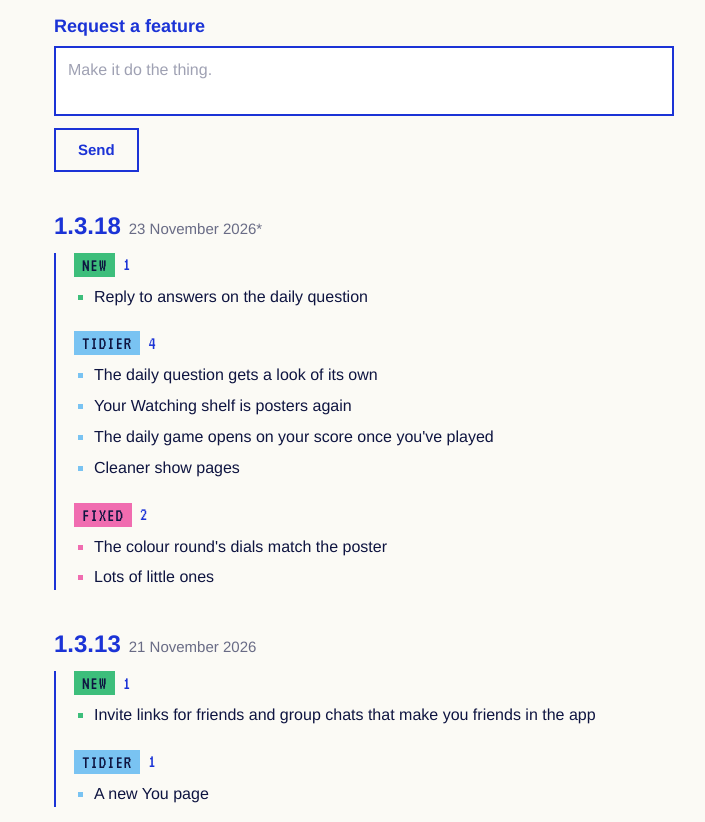
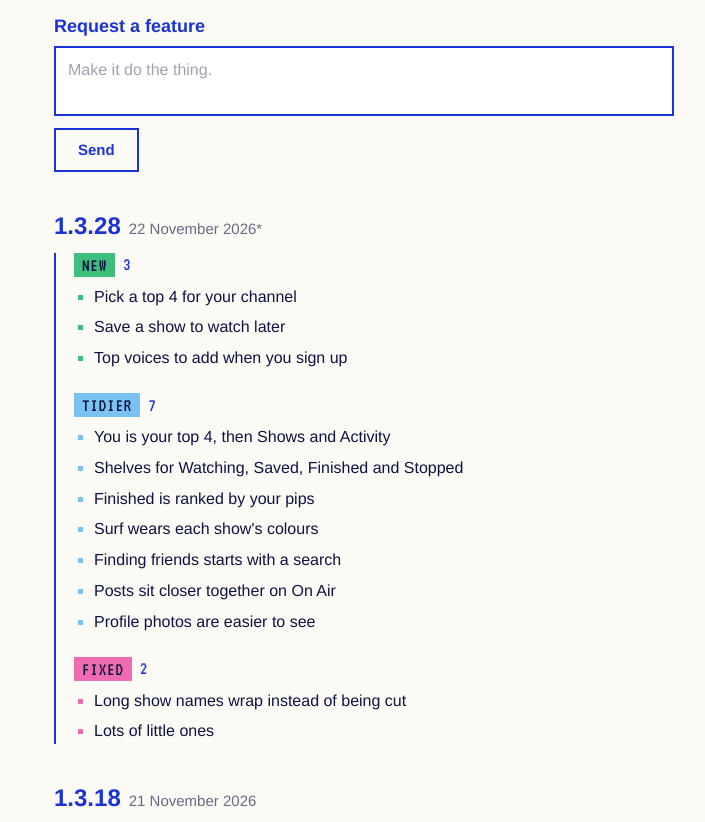
Before and after one commit to obishhh/infomercial-nyc, a plain HTML site: page release-notes/index.html in a window 1280 px wide. Shown: the part 110-932 px from the top of the page, without its empty margins (276-981 px from the left). Drawn offline with Linux system fonts and the light colour scheme.

Commit message:
Release notes: 1.3.18 is out 21 November 2026; 1.3.28, expected 22 November
Co-Authored-By: Claude Fable 5.2 <noreply@anthropic.com>

```diff
--- a/release-notes/index.html
+++ b/release-notes/index.html
@@ -124,7 +124,40 @@
      notes are what the App Store's What's New says. Only what has been
      merged goes here, a line each in plain words: nothing still being
      worked on, and nothing about how it was built. -->
-<h2>1.3.18<span class="when">23 November 2026*</span></h2>
+<h2>1.3.28<span class="when">22 November 2026*</span></h2>
+<div class="items">
+<section class="new">
+  <h3><span class="tag">New</span><span class="count" aria-label="3 changes">3</span></h3>
+  <ul>
+    <li>Pick a top 4 for your channel</li>
+    <li>Save a show to watch later</li>
+    <li>Top voices to add when you sign up</li>
+  </ul>
+</section>
+
+<section class="tidier">
+  <h3><span class="tag">Tidier</span><span class="count" aria-label="7 changes">7</span></h3>
+  <ul>
+    <li>You is your top 4, then Shows and Activity</li>
+    <li>Shelves for Watching, Saved, Finished and Stopped</li>
+    <li>Finished is ranked by your pips</li>
+    <li>Surf wears each show's colours</li>
+    <li>Finding friends starts with a search</li>
+    <li>Posts sit closer together on On Air</li>
+    <li>Profile photos are easier to see</li>
+  </ul>
+</section>
+
+<section class="fixed">
+  <h3><span class="tag">Fixed</span><span class="count" aria-label="2 changes">2</span></h3>
+  <ul>
+    <li>Long show names wrap instead of being cut</li>
+    <li>Lots of little ones</li>
+  </ul>
+</section>
+</div>
+
+<h2>1.3.18<span class="when">21 November 2026</span></h2>
 <div class="items">
 <section class="new">
   <h3><span class="tag">New</span><span class="count" aria-label="1 change">1</span></h3>
```
